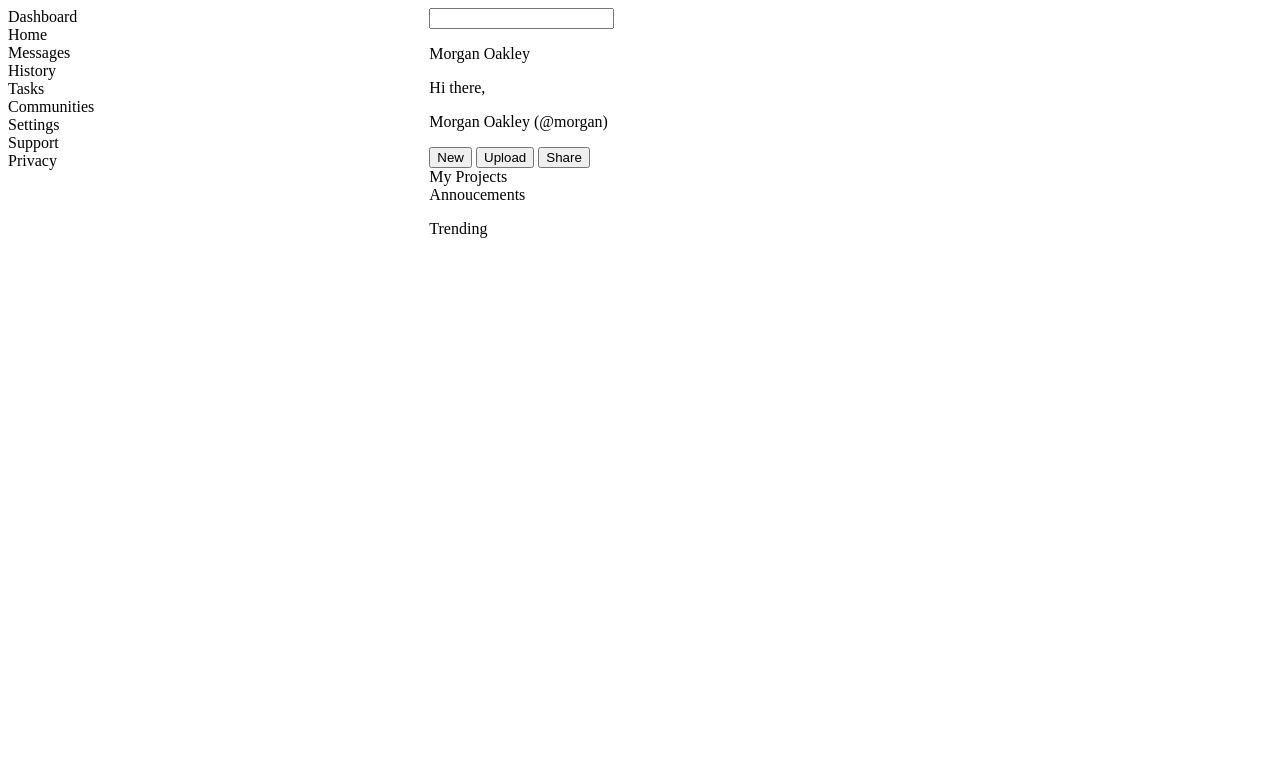
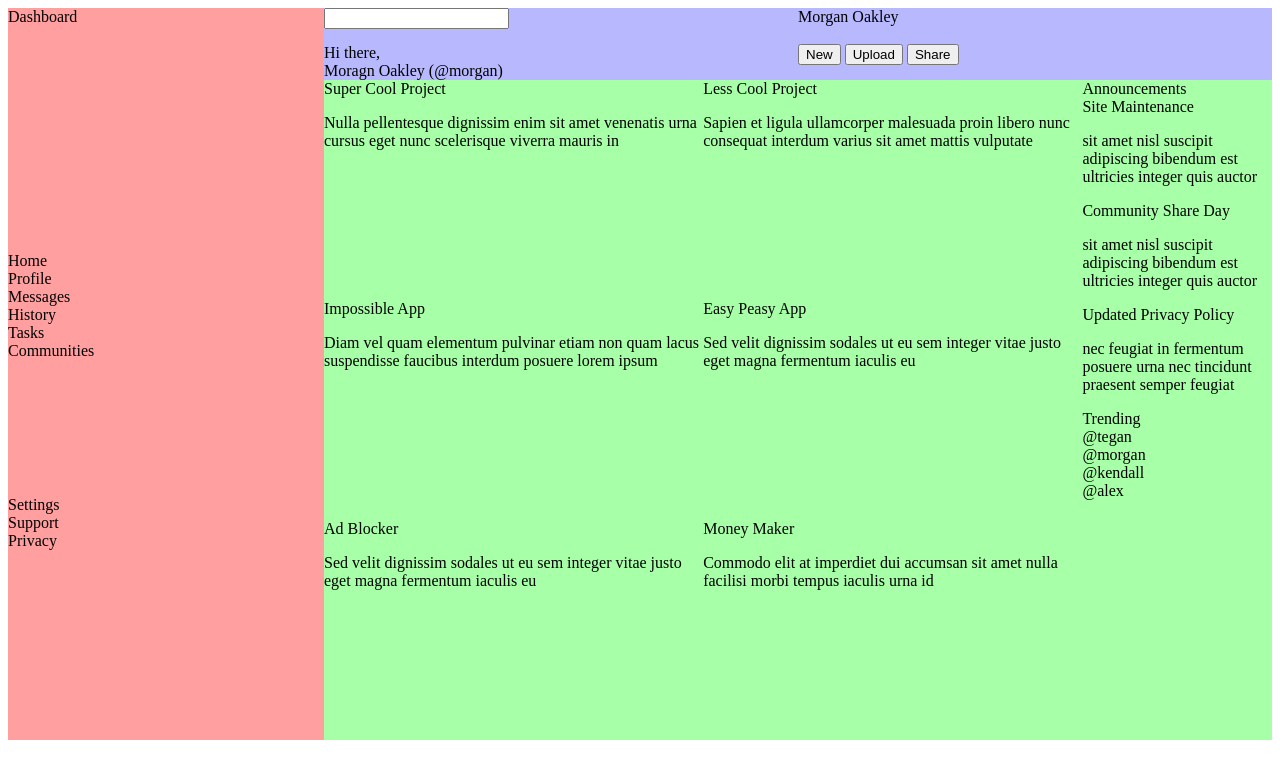
Before and after one commit to melinabed/Admin_Dashboard, a plain HTML site: page index.html in a window 1280 px wide. Drawn offline with Linux system fonts and the light colour scheme.

Commit message:
fixed page grid positioning

```diff
--- a/index.html
+++ b/index.html
@@ -8,52 +8,80 @@
 </head>
 <body>
 
-    <div class="page">
-        <div class="sidebar">
-            <div>Dashboard</div>
+<div class="page">
+    <div class="header">
+        <div class="search">
+            <input type="search">
+        </div>
+        <div class="name">
+            <div>Morgan Oakley</div>
+        </div>
+        <div class="welcome">
+            <div>Hi there,</div>
+            <div>Moragn Oakley (@morgan)</div>
+        </div>
+        <div class="buttons">
+            <button>New</button>
+            <button>Upload</button>
+            <button>Share</button>
+        </div>
+    </div>
+    <div class="sidebar">
+        <div class="dash">Dashboard</div>
+        <div class="home">
             <div>Home</div>
+            <div>Profile</div>
             <div>Messages</div>
             <div>History</div>
             <div>Tasks</div>
             <div>Communities</div>
+        </div>
+        <div class="settings">
             <div>Settings</div>
             <div>Support</div>
             <div>Privacy</div>
         </div>
-        <div class="header">
-            <label for="search"></label>
-            <input type="search">
-            <p>Morgan Oakley</p>
-            <p>Hi there,</p>
-            <p>Morgan Oakley (@morgan)</p>
-            <button>New</button>
-            <button>Upload</button>
-            <button>Share</button>
-        </div>
-        <div class="content">
-            <div class="blocks">My Projects
-                <div class="project"></div>
-                <div class="project"></div>
-                <div class="project"></div>
-                <div class="project"></div>
-                <div class="project"></div>
-                <div class="project"></div>
-                <div class="project"></div>
-                <div class="project"></div>
+    </div>
+    <div class="content">
+        <div class="projects">
+            <div>Super Cool Project
+                <p>Nulla pellentesque dignissim enim sit amet venenatis urna cursus eget nunc scelerisque viverra mauris in</p>
             </div>
-            <div class="announcements">Annoucements
-                <p></p>
-                <p></p>
-                <p></p>
+            <div>Less Cool Project
+                <p>Sapien et ligula ullamcorper malesuada proin libero nunc consequat interdum varius sit amet mattis vulputate</p>
             </div>
-            <div class="trending">Trending
-                <div></div>
-                <div></div>
-                <div></div>
-                <div></div>
+            <div>Impossible App
+                <p>Diam vel quam elementum pulvinar etiam non quam lacus suspendisse faucibus interdum posuere lorem ipsum</p>
+            </div>
+            <div>Easy Peasy App
+                <p>Sed velit dignissim sodales ut eu sem integer vitae justo eget magna fermentum iaculis eu</p>
+            </div>
+            <div>Ad Blocker
+                <p>Sed velit dignissim sodales ut eu sem integer vitae justo eget magna fermentum iaculis eu</p>
+            </div>
+            <div>Money Maker
+                <p>Commodo elit at imperdiet dui accumsan sit amet nulla facilisi morbi tempus iaculis urna id</p>
             </div>
         </div>
+        <div class="info">Announcements
+            <div>Site Maintenance
+                <p>sit amet nisl suscipit adipiscing bibendum est ultricies integer quis auctor</p>
+            </div>
+            <div>Community Share Day
+                <p>sit amet nisl suscipit adipiscing bibendum est ultricies integer quis auctor</p>
+            </div>
+            <div>Updated Privacy Policy
+                <p>nec feugiat in fermentum posuere urna nec tincidunt praesent semper feugiat</p>
+            </div>
+        </div>
+        <div class="trends">Trending
+            <div>@tegan</div>
+            <div>@morgan</div>
+            <div>@kendall</div>
+            <div>@alex</div>
+        </div>
     </div>
+</div>
 
 </body>
 </html>
--- a/style.css
+++ b/style.css
@@ -1,17 +1,48 @@
 .page {
     display: grid;
-    grid-template-columns: 1fr 2fr;
-    grid-template-rows: 1fr 1fr;
-}
-
-.sidebar {
-    grid-area: 1/1/3/2;
+    grid-template-columns: 1fr 3fr;
+    grid-template-rows: 1fr;
 }
 
 .header {
-    grid-area: 1/2/2/3;
+    grid-column: 2/3;
+    display: grid;
+    grid-template-rows: 1fr 1fr;
+    grid-template-columns: 1fr 1fr;
+    background-color: rgb(184, 184, 255);
 }
+
+
+
+
+
+
+
+
+.sidebar {
+    grid-row: 1/3;
+    background-color: rgb(255, 159, 159);
+    display: grid;
+    grid-template-rows: repeat(3, 1fr);
+}
+
+
+
+
+
+
+
 
 .content {
     grid-area: 2/2/3/3;
+    background-color: rgb(167, 255, 167);
+    display: grid;
+    grid-template-columns: 1fr 1fr 0.5fr;
+    grid-template-rows: 1fr 1fr;
 }
+.content > div.projects {
+    grid-area: 1/1/3/3;
+    display: grid;
+    grid-template-columns: 1fr 1fr;
+    grid-template-rows: repeat(3, 1fr);
+}
```
